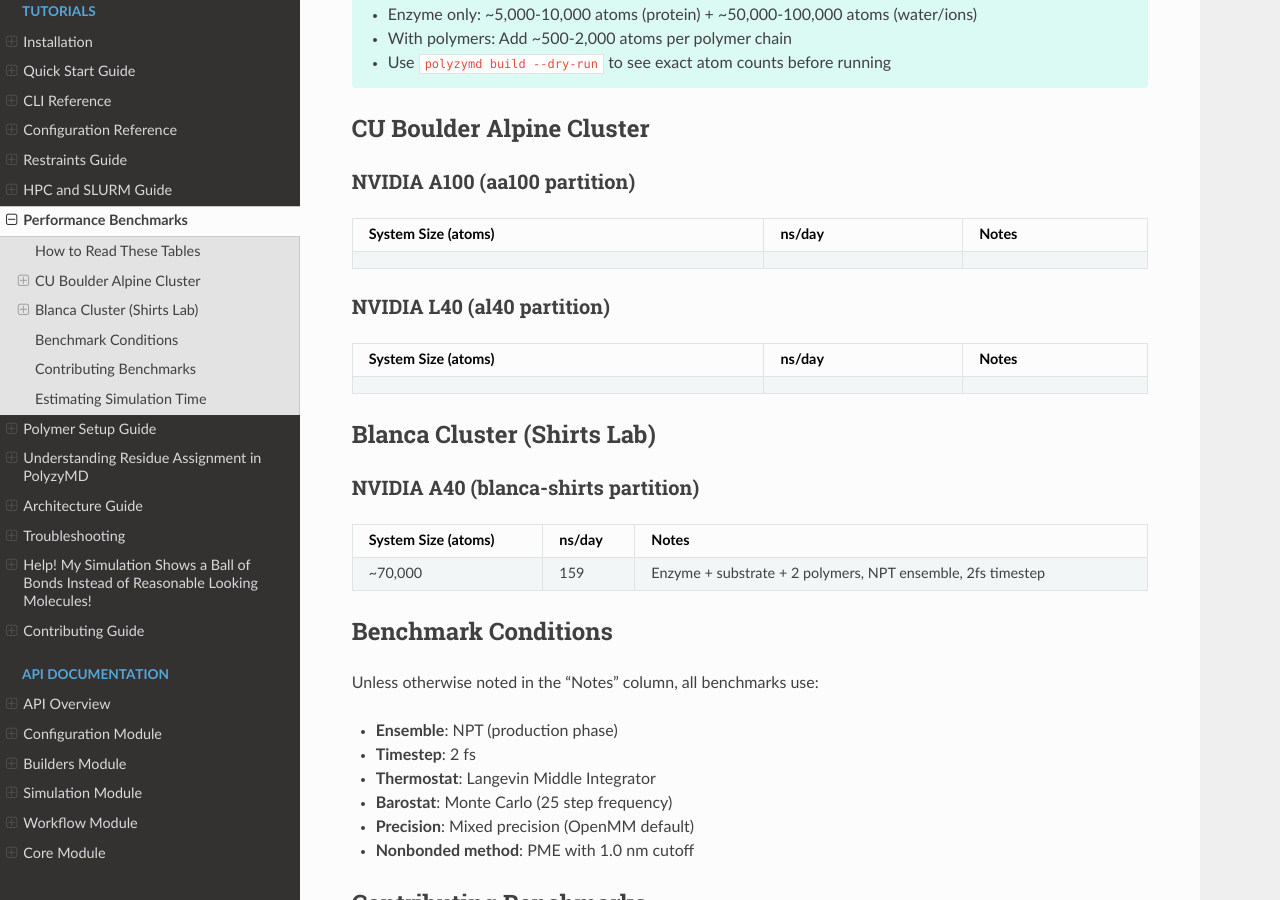
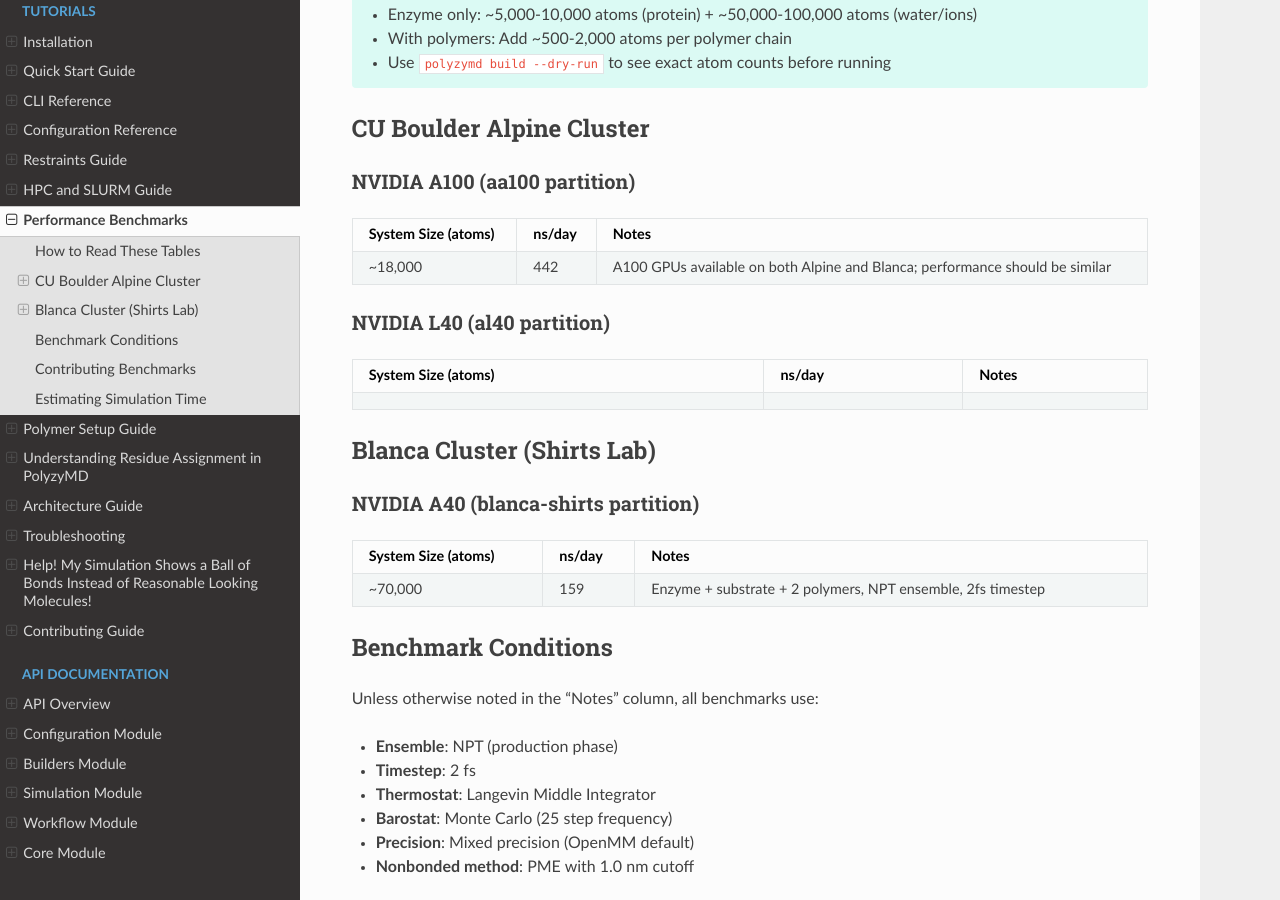
Before and after one commit to joelaforet/polyzymd, a Sphinx documentation site: the page built from docs/source/tutorials/benchmarks.md, in a window 1280 px wide and 900 px high, scrolled down 446 px. Built offline with Sphinx 7.4.7 and the Read the Docs theme 3.1.0, drawn with Linux system fonts in a browser that asks for light colours.

Commit message:
Add A100 benchmark: 18,000 atoms at 442 ns/day

```diff
--- a/docs/source/tutorials/benchmarks.md
+++ b/docs/source/tutorials/benchmarks.md
@@ -19,7 +19,7 @@ Each GPU has a table mapping **system size (atoms)** to **simulation speed (ns/d
 
 | System Size (atoms) | ns/day | Notes |
 |--------------------:|-------:|:------|
-| | | |
+| ~18,000 | 442 | A100 GPUs available on both Alpine and Blanca; performance should be similar |
 
 ### NVIDIA L40 (al40 partition)
 
```
